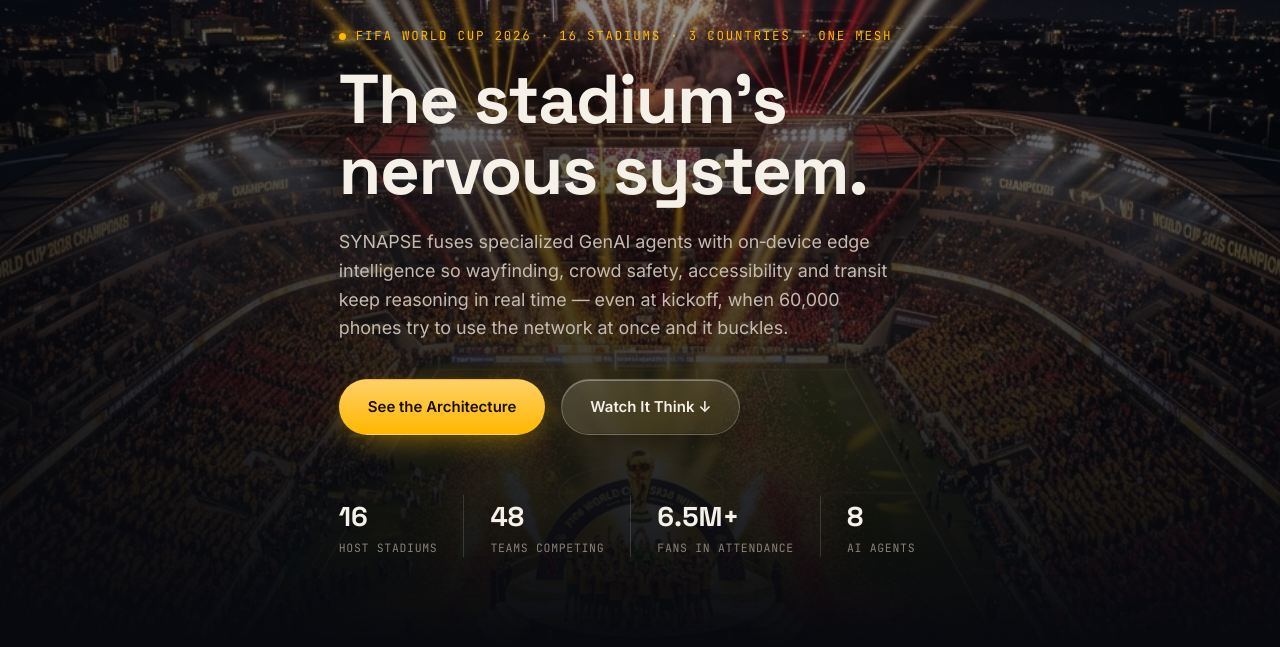
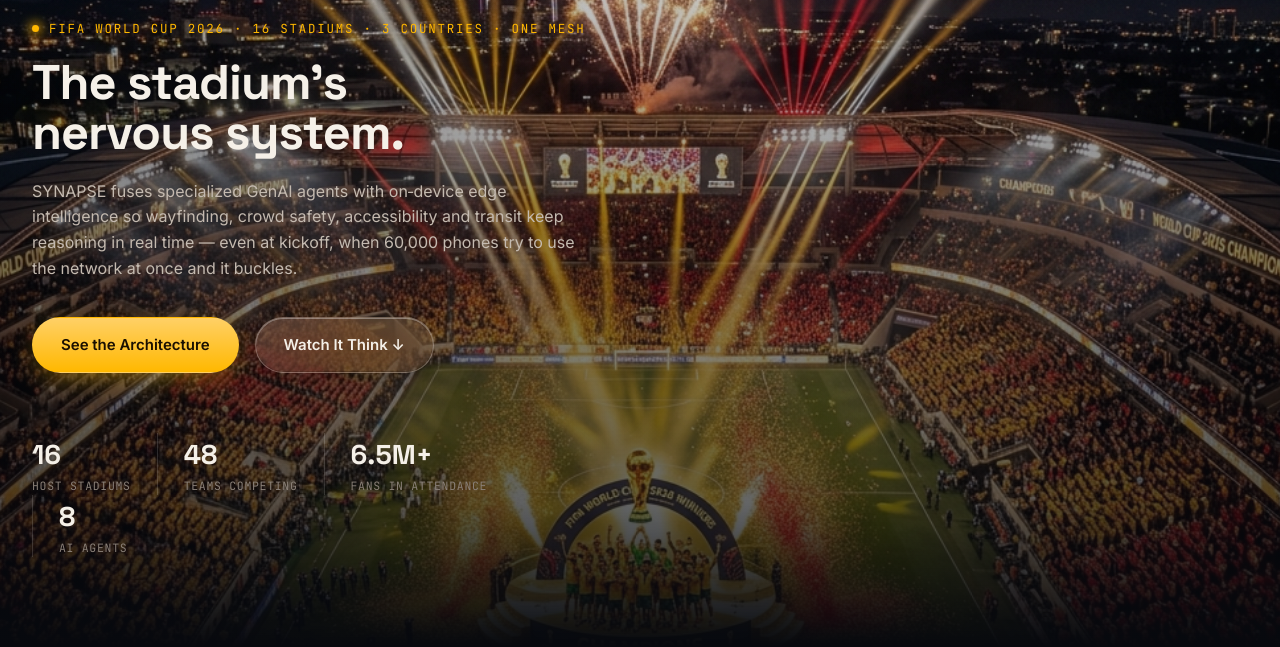
Before and after one commit to PERO-99/Project-SYNAPSE, a website: page index.html in a window 1280 px wide. Shown: the part 153-800 px from the top of the page. Drawn offline with Linux system fonts and the light colour scheme.

Commit message:
Update hero layout: smaller text, left aligned, brighter background

```diff
--- a/assets/style.css
+++ b/assets/style.css
@@ -304,8 +304,8 @@
 .hero-video::after{
   content:""; position:absolute; inset:0; z-index:5;
   background:
-    linear-gradient(180deg,rgba(7,9,14,0.38) 0%,rgba(7,9,14,0.40) 20%,rgba(7,9,14,0.88) 82%,var(--void) 100%),
-    linear-gradient(90deg,rgba(7,9,14,0.50),transparent 55%,rgba(7,9,14,0.30));
+    linear-gradient(180deg,rgba(7,9,14,0.15) 0%,rgba(7,9,14,0.20) 20%,rgba(7,9,14,0.60) 82%,var(--void) 100%),
+    linear-gradient(90deg,rgba(7,9,14,0.20),transparent 55%,rgba(7,9,14,0.15));
   pointer-events:none;
 }
 
@@ -325,9 +325,9 @@
     linear-gradient(90deg,rgba(7,9,14,0.55),transparent 55%,rgba(7,9,14,0.35));
 }
 #mesh-canvas{ position:absolute; inset:0; z-index:6; opacity:0.80; mix-blend-mode:screen; }
-.hero-content{ position:relative; z-index:7; max-width:780px; }
-.hero h1{ margin-bottom:22px; }
-.hero .lede{ max-width:560px; margin-bottom:36px; }
+.hero-content{ position:relative; z-index:7; max-width:620px; margin-right:auto; margin-left:0; text-align:left; }
+.hero h1{ margin-bottom:22px; font-size:clamp(2rem, 3.8vw, 3.4rem); }
+.hero .lede{ max-width:560px; margin-bottom:36px; font-size:clamp(1rem, 1.2vw, 1.15rem); }
 .hero-stats{ display:flex; gap:0; margin-top:60px; flex-wrap:wrap; }
 .hero-stat{ padding:0 26px; border-left:1px solid rgba(255,255,255,0.14); }
 .hero-stat:first-child{ padding-left:0; border-left:0; }
```
Also changed, not shown: 1 other file.
